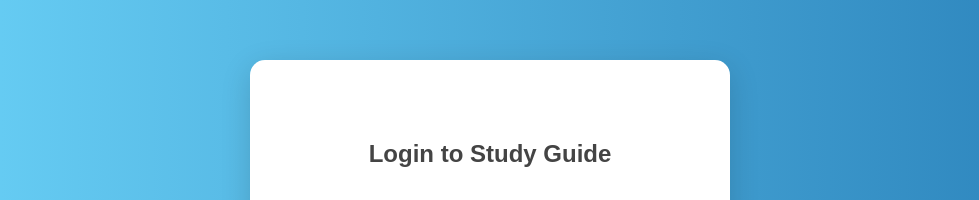
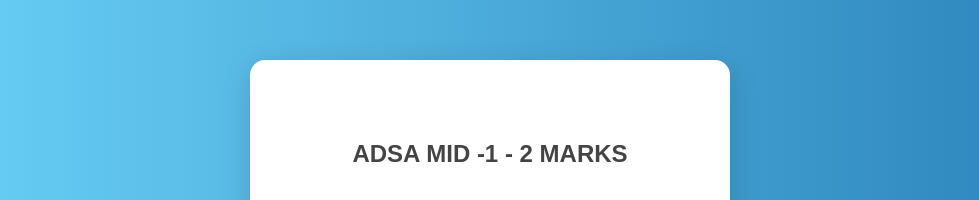
Before and after one commit to SRIDHARROYAL/adsamid1-2marks, a plain HTML site: page index.html in a window 1280 px wide. Shown: the top 200 px of the page, without its empty margins (150-1129 px from the left). Drawn offline with Linux system fonts and the light colour scheme.

Commit message:
index.html

```diff
--- a/index.html
+++ b/index.html
@@ -169,7 +169,7 @@
 <body>
 
     <div id="loginPage" class="login-container">
-        <h2>Login to Study Guide</h2>
+        <h2>ADSA MID -1 - 2 MARKS</h2>
         <input type="text" id="username" placeholder="Username">
         <input type="password" id="password" placeholder="Password">
         <button onclick="validateLogin()">Login</button>
```
